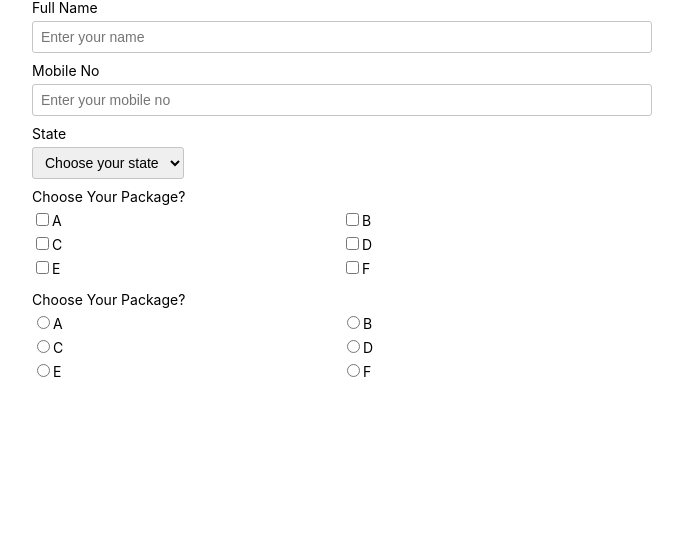
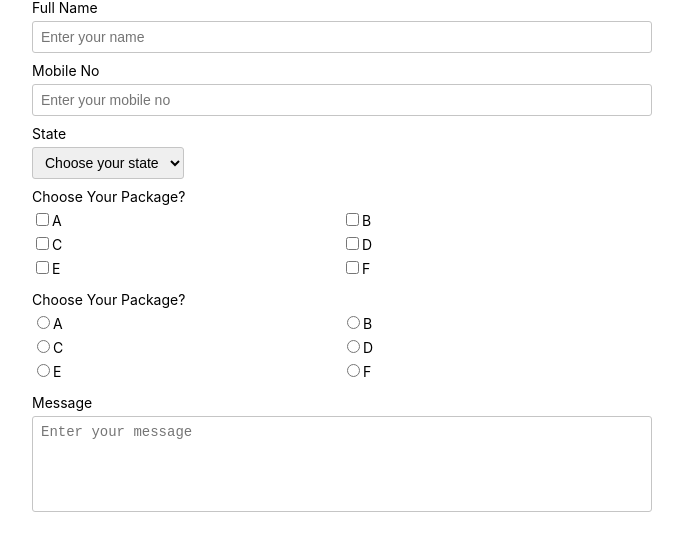
Before and after one commit to The-Atul-Sharma/Flexible-Form, a React (Create React App) app: page / in a window 1280 px wide. Shown: the top 550 px of the page, without its empty margins (298-981 px from the left). Built offline with nearby package versions, Linux system fonts and the light colour scheme.

Commit message:
added textarea component

```diff
--- /dev/null
+++ b/src/components/Textarea/Textarea.css
@@ -0,0 +1,3 @@
+textarea.form-input {
+    height: auto;
+}
--- /dev/null
+++ b/src/components/Textarea/Textarea.js
@@ -0,0 +1,31 @@
+import React, { Component } from 'react';
+import PropTypes from 'prop-types';
+import './Textarea.css';
+
+export default class Textarea extends Component {
+    static propTypes = {
+        label: PropTypes.string.isRequired,
+        name: PropTypes.string.isRequired,
+        value: PropTypes.string.isRequired,
+        rows: PropTypes.number.isRequired,
+        resize: PropTypes.bool,
+        placeholder: PropTypes.string,
+        handleInputChange: PropTypes.func.isRequired,
+    };
+
+    render() {
+        return (
+            <div className="form-group">
+                <label className="form-label">{this.props.label}</label>
+                <textarea
+                    className="form-input"
+                    style={this.props.resize ? null : {resize: 'none'}}
+                    name={this.props.name}
+                    rows={this.props.rows}
+                    value={this.props.value}
+                    onChange={this.props.handleInputChange}
+                    placeholder={this.props.placeholder} />
+            </div>
+        )
+    }
+}
--- a/src/containers/App/App.js
+++ b/src/containers/App/App.js
@@ -3,6 +3,7 @@ import './App.css';
 import Input from '../../components/Input/Input';
 import Select from '../../components/Select/Select';
 import Checkbox from '../../components/Checkbox/Checkbox';
+import Textarea from '../../components/Textarea/Textarea';
 
 const flexiConfig = {
 	items: [
@@ -55,6 +56,14 @@ const flexiConfig = {
 				'F'
 			]
 		},
+		{
+			'name': 'usermessage',
+			'label': 'Message',
+			'type': 'textarea',
+			'placeholder': 'Enter your message',
+			'rows': 5,
+			'resize': false,
+		},
 	]
 };
 
@@ -103,6 +112,17 @@ class App extends Component {
 					options={item.values}
 					value={this.state[item.name] || []}
 				/>;
+			case 'textarea':
+				return <Textarea
+					inputType={item.type}
+					label={item.label}
+					name={item.name}
+					handleInputChange={e => this.handleInputChange(e, item.name)}
+					value={this.state[item.name] || ''}
+					placeholder={item.placeholder}
+					rows={item.rows}
+					resize={item.resize}
+				/>;
 		  	default:
 				return;
 		}
```
